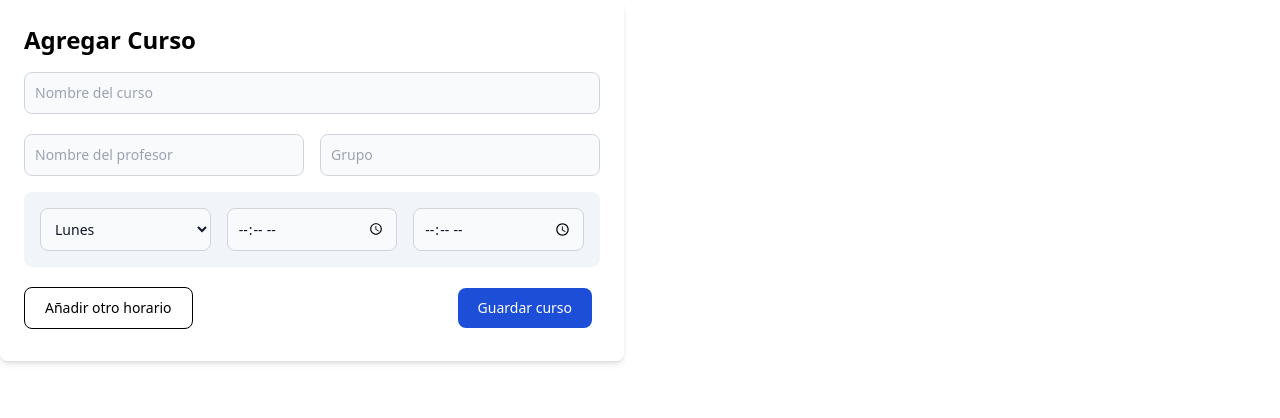
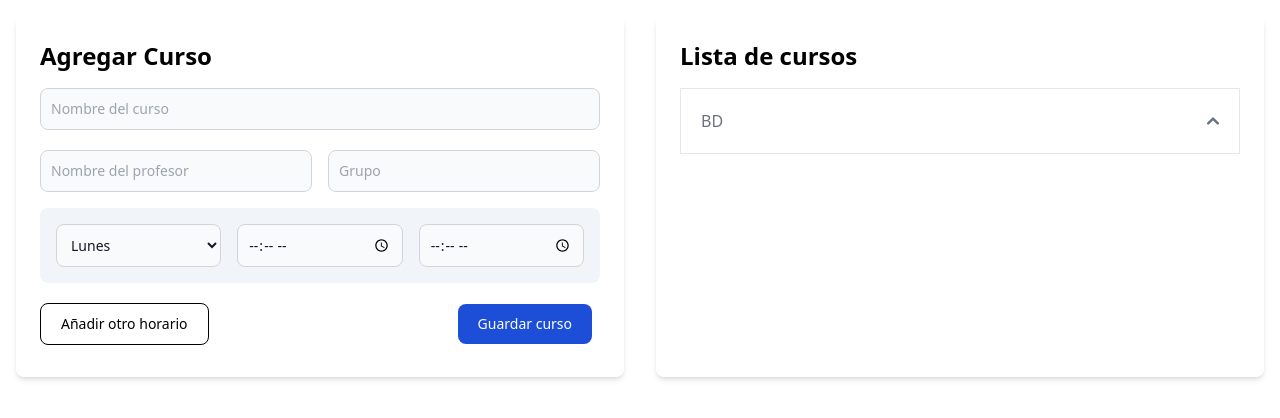
Before and after one commit to Cesar-Ch/study_schedule, a React (Vite) app: page / in a window 1280 px wide. Shown: the top 418 px of the page. Built offline with nearby package versions, Linux system fonts and the light colour scheme.

Commit message:
Add ListCourses component and update App layout

```diff
--- a/src/App.jsx
+++ b/src/App.jsx
@@ -1,13 +1,18 @@
 import AddCourse from "./components/AddCourse"
+import ListCourses from "./components/ListCourses"
 
 function App() {
 
   return (
 
-    <div className="grid grid-cols-1 lg:grid-cols-2 gap-8">
+    <div className="grid grid-cols-1 lg:grid-cols-2 gap-8 p-4">
       {/* <div className="space-y-8"></div> */}
       <section className="p-6 rounded-lg shadow-md dark:shadow-white/40 dark:shadow-sm">
         <AddCourse />
+      </section>
+
+      <section className="p-6 rounded-lg shadow-md dark:shadow-white/40 dark:shadow-sm">
+        <ListCourses />
       </section>
     </div>
 
--- /dev/null
+++ b/src/components/ListCourses.jsx
@@ -0,0 +1,58 @@
+import { useState } from "react";
+
+const ListCourses = () => {
+    const [openSection, setOpenSection] = useState(null);
+
+    const toggleSection = (section) => {
+        setOpenSection(openSection === section ? null : section);
+    };
+
+    return (
+        <div>
+            <h2 className="text-2xl font-semibold mb-4">Lista de cursos</h2>
+            <div>
+                {/* Sección 1 */}
+                <h2 id="accordion-collapse-heading-1">
+                    <button
+                        type="button"
+                        className={`flex items-center justify-between w-full p-5 font-medium rtl:text-right text-gray-500 border  border-gray-200   dark:border-gray-700 dark:text-gray-400 hover:bg-gray-100 dark:hover:bg-[#27272a] gap-3 ${openSection === 1 ? "bg-gray-100 dark:bg-[#27272a]" : ""
+                            }`}
+                        onClick={() => toggleSection(1)}
+                    >
+                        <span>BD</span>
+                        <svg
+                            data-accordion-icon
+                            className={`w-3 h-3 transform ${openSection === 1 ? "rotate-180" : ""
+                                } shrink-0`}
+                            xmlns="http://www.w3.org/2000/svg"
+                            fill="none"
+                            viewBox="0 0 10 6"
+                        >
+                            <path
+                                stroke="currentColor"
+                                strokeLinecap="round"
+                                strokeLinejoin="round"
+                                strokeWidth="2"
+                                d="M9 5 5 1 1 5"
+                            />
+                        </svg>
+                    </button>
+                </h2>
+                <div
+                    id="accordion-collapse-body-1"
+                    className={`${openSection === 1 ? "block" : "hidden"} p-5 dark:bg-[#0e0e11] border  border-gray-200 dark:border-gray-700`}
+                >
+                    <label htmlFor="checkbox-table-search-1" className="flex items-center gap-2">
+                        <input
+                            id="checkbox-table-search-2" type="checkbox" className="w-4 h-4 text-blue-600 bg-gray-100 border-gray-300 rounded dark:bg-gray-700 dark:border-gray-600" />
+                        <span className="text-gray-900 dark:text-white">Profesor</span>
+                        <span className="text-gray-500 dark:text-gray-400">(A) 10:00 - 11:00</span>
+
+                    </label>
+                </div>
+            </div>
+        </div>
+    );
+};
+
+export default ListCourses;
```
